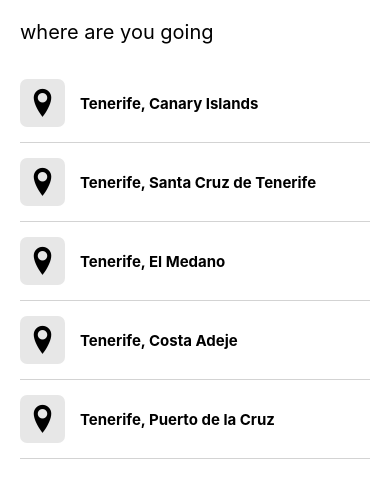
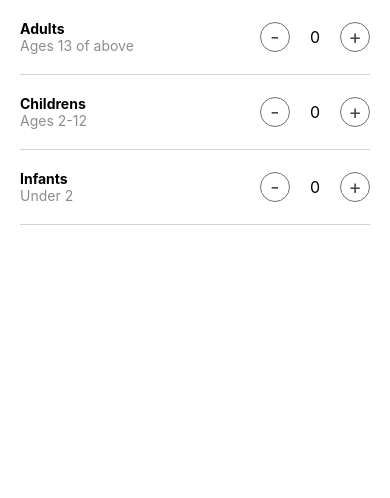
Before and after one commit to joeyjoy007/airbnb, a React Native app: screen / in a window 390 px wide. Shown: the top 498 px of the page. Built offline with nearby package versions, Linux system fonts and the light colour scheme.

Commit message:
added guest ui

```diff
--- a/App.js
+++ b/App.js
@@ -6,6 +6,7 @@ import Post from './src/components/Post';
 import Data from './assets/feed/feed'
 import SearchResult from './src/screens/searchResults';
 import DestinationSearch from './src/screens/Destinationsearch';
+import GuestScreen from './src/screens/GuestScreen';
 
 
 const App = () => {
@@ -19,7 +20,8 @@ const App = () => {
       {/* <HomeScreen/> */}
       {/* <Post post={post}/> */}
       {/* {<SearchResult/>} */}
-      <DestinationSearch/>
+      {/* <DestinationSearch/> */}
+      <GuestScreen/>
 
     </View>
   )
--- /dev/null
+++ b/src/screens/GuestScreen/index.js
@@ -0,0 +1,82 @@
+import {Pressable, StyleSheet, Text, View} from 'react-native';
+import React, { useState } from 'react';
+import style5 from './style5';
+
+const GuestScreen = () => {
+
+  const [adults, setAdults] = useState(0)
+  const [childrens, setChildrens] = useState(0)
+  const [infants, setInfants] = useState(0)
+
+  return (
+    <View>
+      <View
+        style={style5.row}>
+        <View>
+          <Text style={{fontWeight: 'bold'}}>Adults</Text>
+          <Text style={{color: '#8d8d8d'}}>Ages 13 of above</Text>
+        </View>
+
+        <View style={{flexDirection:"row",alignItems:"center"}}>
+          <Pressable
+            onPress={() => setAdults(Math.max(0,adults-1))}
+            style={style5.button}>
+            <Text style={{fontSize:20,color:"#474747"}}>-</Text>
+          </Pressable>
+          <Text style={{paddingHorizontal:20,fontSize:16}}>{adults}</Text>
+          <Pressable
+            onPress={() => setAdults(adults+1)}
+            style={style5.button}>
+            <Text style={{fontSize:20,color:"#474747"}}>+</Text>
+          </Pressable>
+        </View>
+      </View>
+
+      <View
+        style={style5.row}>
+        <View>
+          <Text style={{fontWeight: 'bold'}}>Childrens</Text>
+          <Text style={{color: '#8d8d8d'}}>Ages 2-12</Text>
+        </View>
+
+        <View style={{flexDirection:"row",alignItems:"center"}}>
+          <Pressable
+            onPress={() => setChildrens(Math.max(0,childrens-1))}
+            style={style5.button}>
+            <Text style={{fontSize:20,color:"#474747"}}>-</Text>
+          </Pressable>
+          <Text style={{paddingHorizontal:20,fontSize:16}}>{adults}</Text>
+          <Pressable
+            onPress={() => setChildrens(childrens+1)}
+            style={style5.button}>
+            <Text style={{fontSize:20,color:"#474747"}}>+</Text>
+          </Pressable>
+        </View>
+      </View>
+
+      <View
+        style={style5.row}>
+        <View>
+          <Text style={{fontWeight: 'bold'}}>Infants</Text>
+          <Text style={{color: '#8d8d8d'}}>Under 2</Text>
+        </View>
+
+        <View style={{flexDirection:"row",alignItems:"center"}}>
+          <Pressable
+            onPress={() => setInfants(Math.max(0,infants-1))}
+            style={style5.button}>
+            <Text style={{fontSize:20,color:"#474747"}}>-</Text>
+          </Pressable>
+          <Text style={{paddingHorizontal:20,fontSize:16}}>{adults}</Text>
+          <Pressable
+            onPress={() => setInfants(infants+1)}
+            style={style5.button}>
+            <Text style={{fontSize:20,color:"#474747"}}>+</Text>
+          </Pressable>
+        </View>
+      </View>
+    </View>
+  );
+};
+
+export default GuestScreen;
--- /dev/null
+++ b/src/screens/GuestScreen/style5.js
@@ -0,0 +1,23 @@
+import { StyleSheet } from "react-native";
+
+const style5 = StyleSheet.create({
+    button:{
+        borderWidth:1,
+        width:30,
+        height:30,
+        borderRadius:15,
+        justifyContent:"center",
+        alignItems:"center",
+        borderColor:"#6f6f6f"
+    },
+    row:{
+        flexDirection: 'row',
+        justifyContent: 'space-between',
+        paddingVertical: 20,
+        marginHorizontal: 20,
+        borderBottomWidth: 1,
+        borderColor: 'lightgrey',
+      }
+})
+
+export default style5
```
